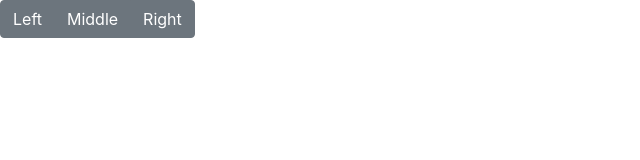
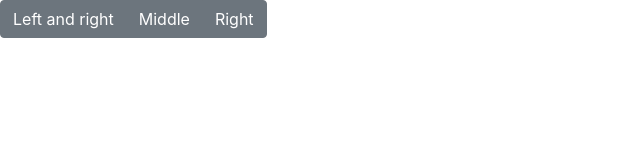
Before and after one commit to jofuentesl/einesPAC2, a website built with Parcel: page index.html in a window 1280 px wide. Shown: the whole page, without its empty margins (0-640 px from the left). Built offline with nearby package versions, Linux system fonts and the light colour scheme.

Commit message:
update menu

```diff
--- a/index.html
+++ b/index.html
@@ -13,7 +13,7 @@
 </head>
 <body>
     <div class="btn-group" role="group" aria-label="Basic example">
-        <button type="button" class="btn btn-secondary">Left</button>
+        <button type="button" class="btn btn-secondary">Left and right</button>
         <button type="button" class="btn btn-secondary">Middle</button>
         <button type="button" class="btn btn-secondary">Right</button>
       </div>
```
